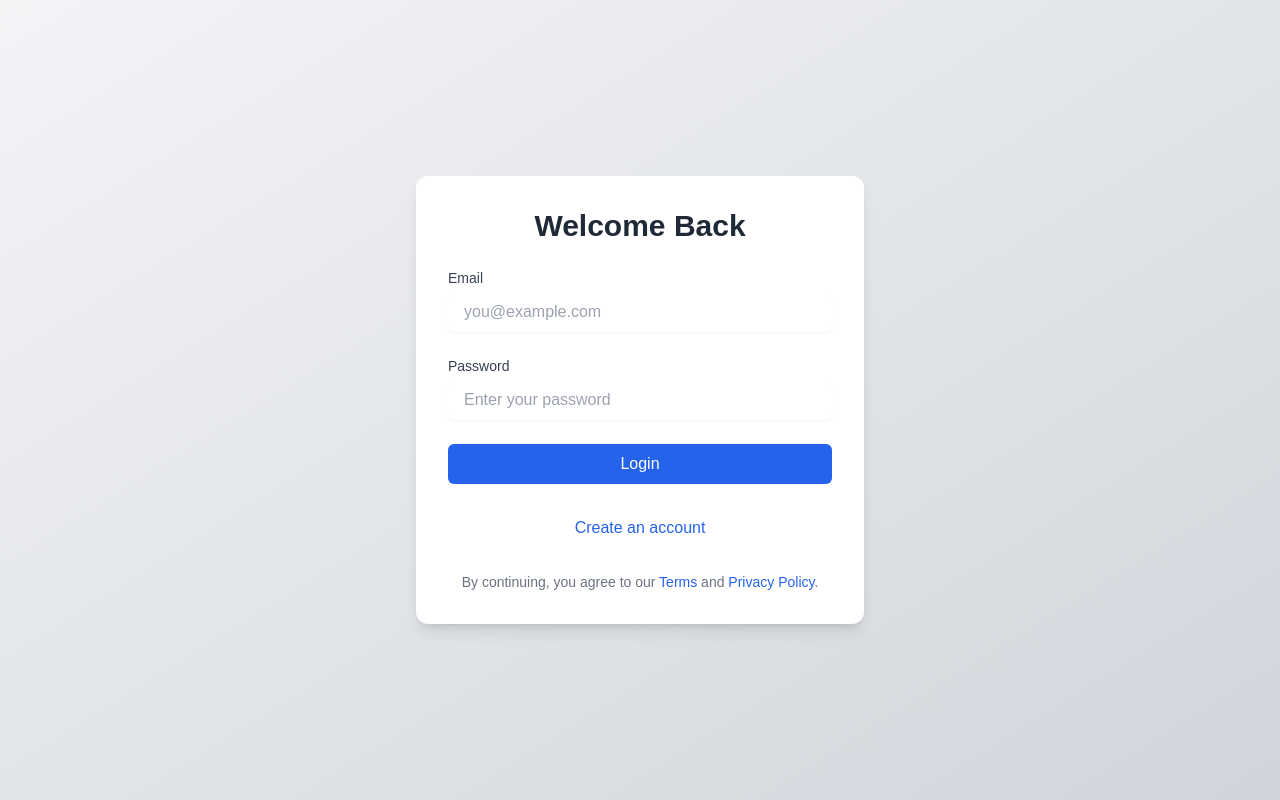
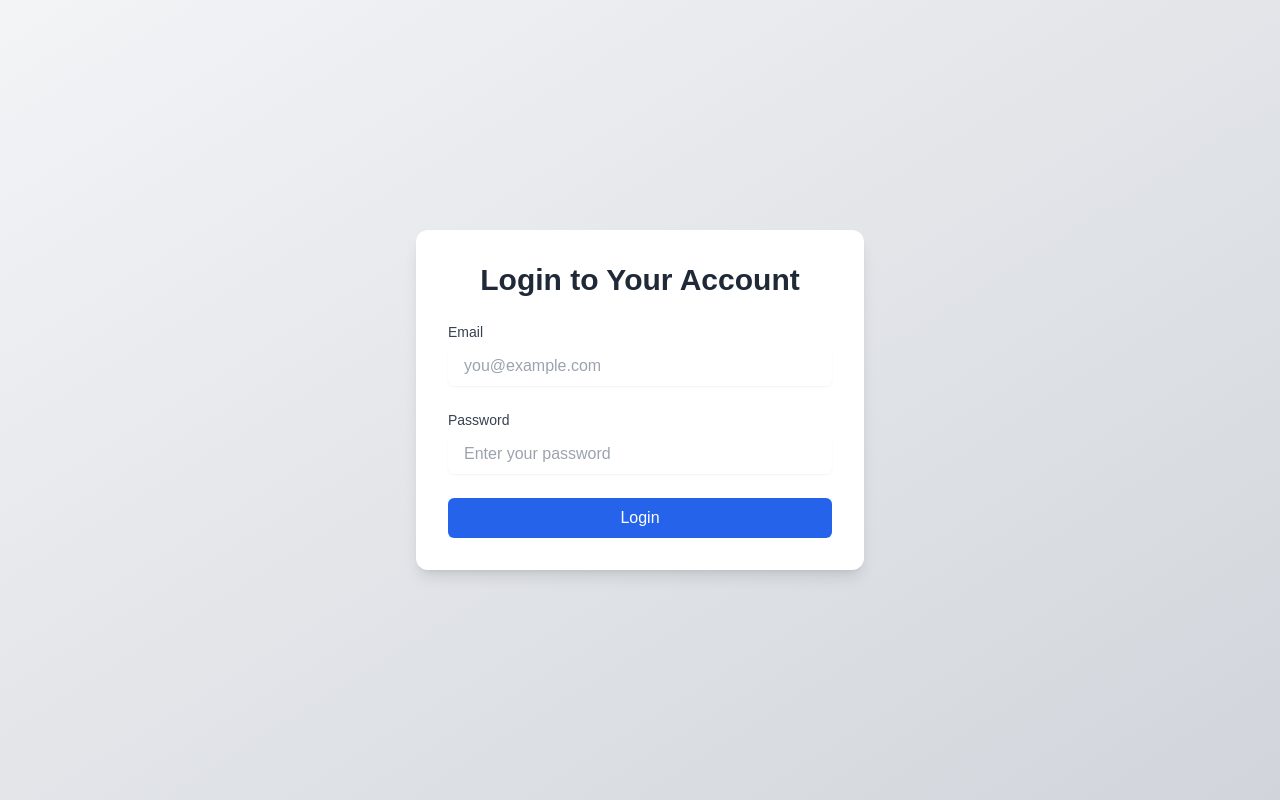
Before and after one commit to ShaheerSyed27/construction-tracker, a Next.js app: page /login in a window 1280 px wide. Built offline with nearby package versions, Linux system fonts and the light colour scheme.

Commit message:
removed sign up

```diff
--- a/src/app/login/page.tsx
+++ b/src/app/login/page.tsx
@@ -2,8 +2,9 @@
 "use client";
 import { useForm, SubmitHandler } from "react-hook-form";
 import { auth } from "../firebase";
-import { signInWithEmailAndPassword, createUserWithEmailAndPassword } from "firebase/auth";
+import { signInWithEmailAndPassword } from "firebase/auth";
 import { useState } from "react";
+import { useRouter } from "next/navigation"; // For programmatic navigation
 
 // Define a type for the form inputs
 interface LoginFormInputs {
@@ -13,22 +14,19 @@ interface LoginFormInputs {
 
 export default function LoginPage() {
   const { register, handleSubmit } = useForm<LoginFormInputs>();
-  const [isNewUser, setIsNewUser] = useState(false);
+  const [error, setError] = useState<string | null>(null);
+  const router = useRouter(); // Use Next.js router for navigation
 
   const onSubmit: SubmitHandler<LoginFormInputs> = async (data) => {
     const { email, password } = data;
     try {
-      if (isNewUser) {
-        await createUserWithEmailAndPassword(auth, email, password);
-        alert("User registered successfully!");
-      } else {
-        await signInWithEmailAndPassword(auth, email, password);
-        alert("Login successful!");
-      }
-    } catch (error) {
-      if (error instanceof Error) {
-        alert(error.message);
-      }
+      await signInWithEmailAndPassword(auth, email, password);
+      alert("Login successful!");
+
+      // Redirect to user-specific dashboard (example: /dashboard?user=email)
+      router.push(`/dashboard?user=${encodeURIComponent(email)}`);
+    } catch (err) {
+      setError("Invalid email or password. Please try again.");
     }
   };
 
@@ -36,7 +34,7 @@ export default function LoginPage() {
     <div className="min-h-screen bg-gradient-to-br from-gray-100 to-gray-300 flex items-center justify-center px-6">
       <div className="w-full max-w-md p-8 bg-white rounded-xl shadow-lg">
         <h1 className="text-3xl font-extrabold text-center text-gray-800 mb-6">
-          {isNewUser ? "Create an Account" : "Welcome Back"}
+          Login to Your Account
         </h1>
         <form onSubmit={handleSubmit(onSubmit)} className="space-y-6">
           <div>
@@ -59,28 +57,15 @@ export default function LoginPage() {
             />
           </div>
 
+          {error && <p className="text-red-500 text-sm">{error}</p>}
+
           <button
             type="submit"
             className="w-full bg-blue-600 text-white py-2 rounded-md hover:bg-blue-700 focus:outline-none focus:ring focus:ring-blue-300"
           >
-            {isNewUser ? "Sign Up" : "Login"}
-          </button>
-
-          <button
-            type="button"
-            onClick={() => setIsNewUser(!isNewUser)}
-            className="w-full text-blue-600 py-2 mt-4 hover:underline"
-          >
-            {isNewUser ? "Already have an account? Login" : "Create an account"}
+            Login
           </button>
         </form>
-
-        <div className="mt-6 text-center">
-          <p className="text-sm text-gray-500">
-            By continuing, you agree to our <a href="#" className="text-blue-600 hover:underline">Terms</a> and{" "}
-            <a href="#" className="text-blue-600 hover:underline">Privacy Policy</a>.
-          </p>
-        </div>
       </div>
     </div>
   );
```
